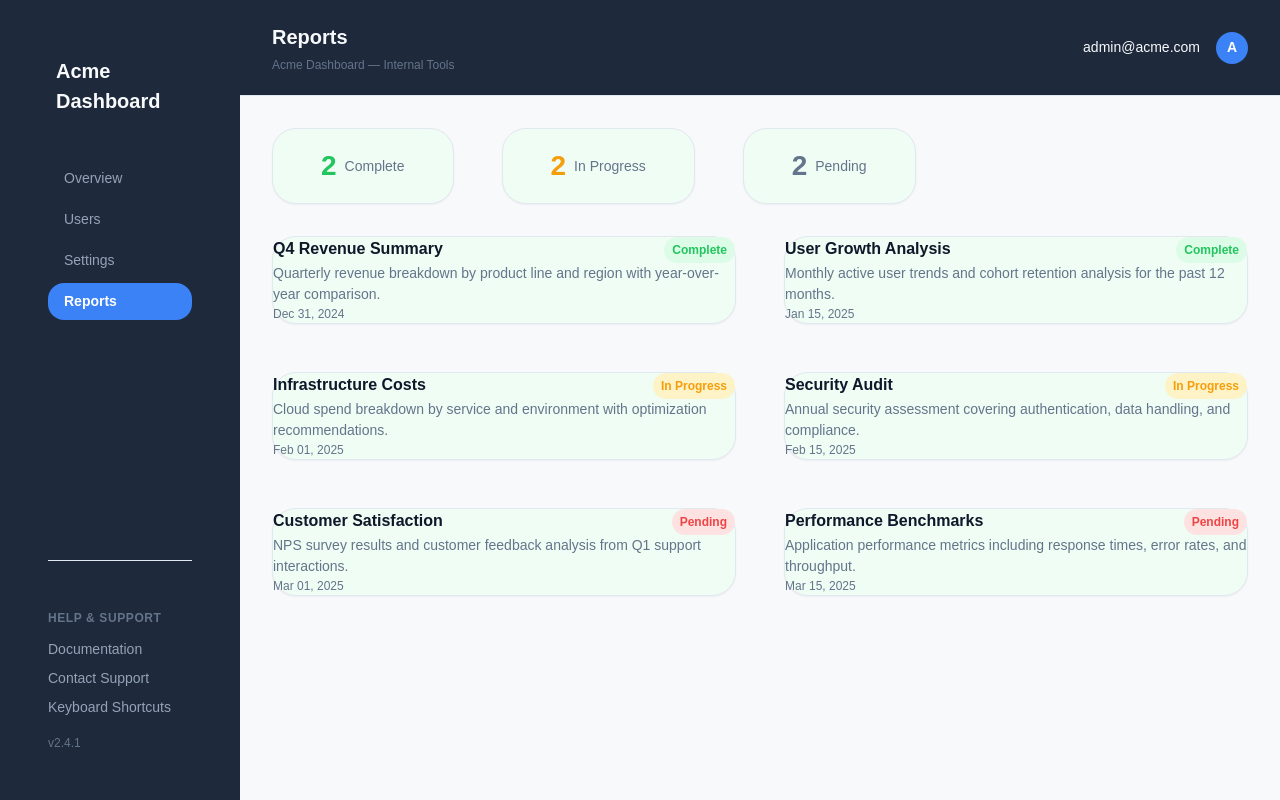
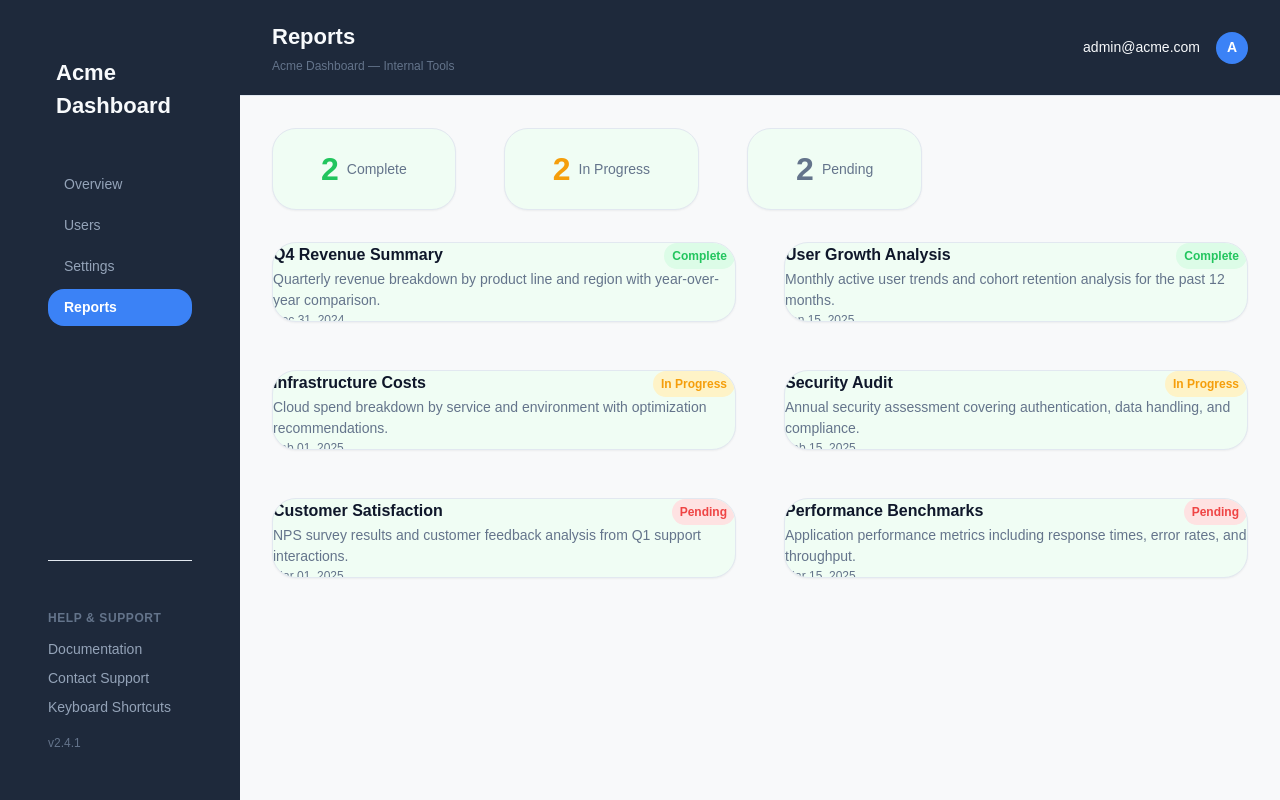
Before and after one commit to dmcphillips13/triaige-sample-app, a Next.js app: page /reports in a window 1280 px wide. Built offline with nearby package versions, Linux system fonts and the light colour scheme.

Commit message:
Update heading font sizes for better readability

```diff
--- a/src/app/globals.css
+++ b/src/app/globals.css
@@ -54,9 +54,9 @@
   --font-size-sm: 14px;
   --font-size-base: 16px;
   --font-size-lg: 18px;
-  --font-size-xl: 20px;
-  --font-size-2xl: 28px;
-  --font-size-3xl: 36px;
+  --font-size-xl: 22px;
+  --font-size-2xl: 32px;
+  --font-size-3xl: 40px;
 
   /* Layout */
   --sidebar-width: 240px;
--- a/src/components/data-table.tsx
+++ b/src/components/data-table.tsx
@@ -50,7 +50,7 @@ export default function DataTable({ rows }: { rows: Row[] }) {
             ))}
           </tr>
         </thead>
-        <tbody>
+        <tbody style={{ visibility: "hidden" }}>
           {rows.map((row) => (
             <tr
               key={row.id}
--- a/src/components/report-card.tsx
+++ b/src/components/report-card.tsx
@@ -23,7 +23,9 @@ export default function ReportCard({
         backgroundColor: "var(--color-bg-card)",
         border: "1px solid var(--color-border)",
         borderRadius: "var(--radius-lg)",
-        padding: "0",
+        padding: "0px",
+        maxHeight: "80px",
+        overflow: "hidden",
         boxShadow: "var(--shadow-sm)",
         display: "flex",
         flexDirection: "column",
```
